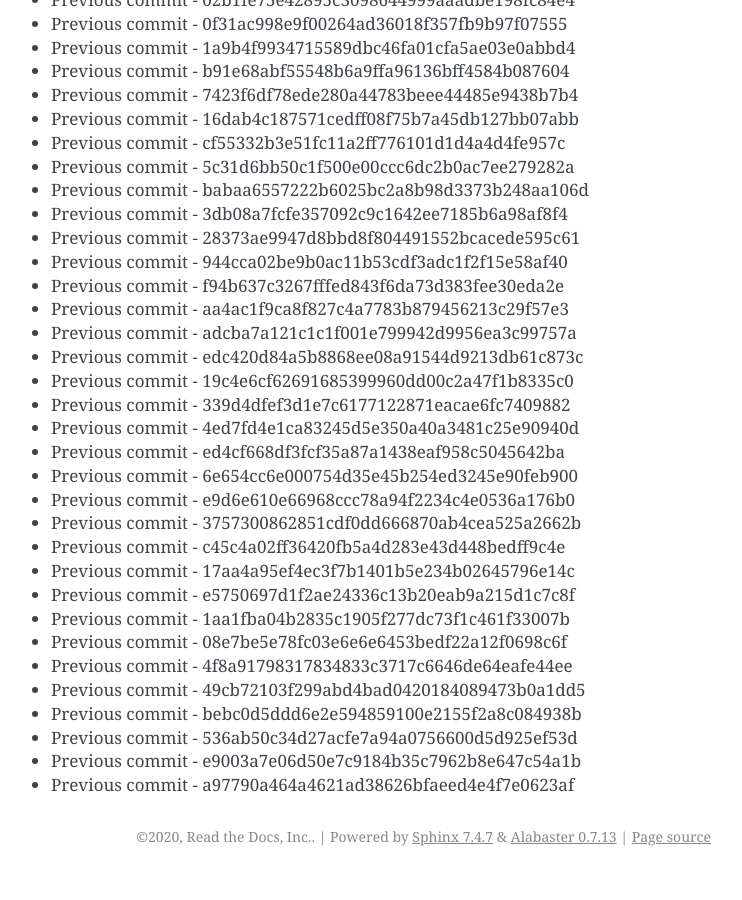
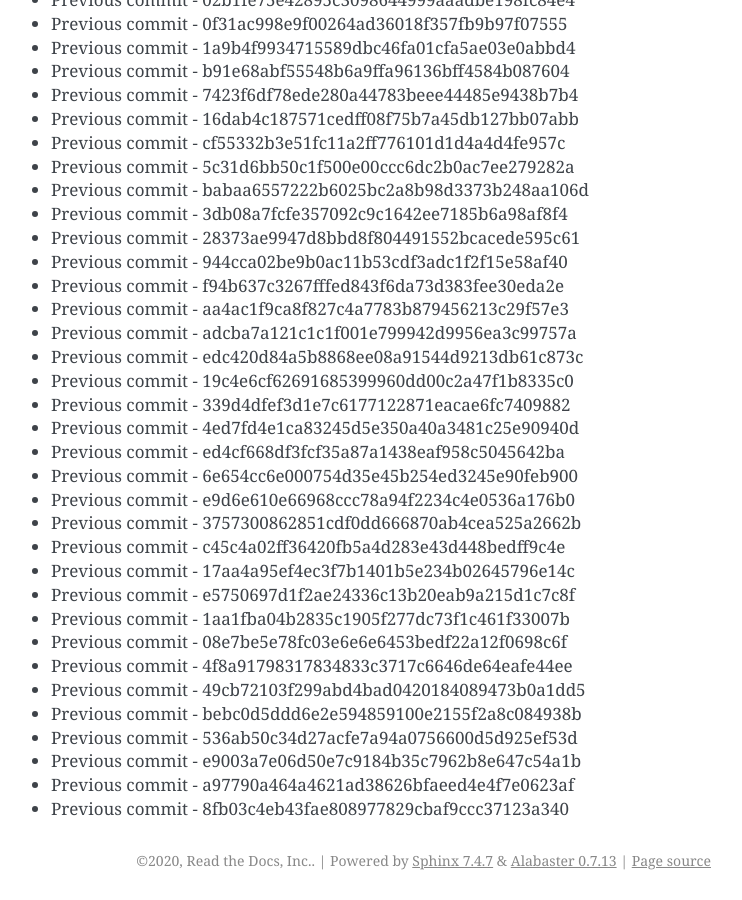
Before and after one commit to readthedocs/rtd-git-stresstest, a Sphinx documentation site: the page built from docs/updates.rst, in a window 1280 px wide and 900 px high, scrolled down 93392 px. Shown: the whole window, without its empty margins (399-1141 px from the left). Built offline with Sphinx 7.4.7, drawn with Linux system fonts in a browser that asks for light colours; before the commit the page ends 94268 px from its top, so only the background shows below that.

Commit message:
Generating commit from previous: 8fb03c4eb43fae808977829cbaf9ccc37123a340

```diff
--- a/docs/updates.rst
+++ b/docs/updates.rst
@@ -3956,3 +3956,4 @@ It can be tested for any performance characteristics.
 * Previous commit - 536ab50c34d27acfe7a94a0756600d5d925ef53d
 * Previous commit - e9003a7e06d50e7c9184b35c7962b8e647c54a1b
 * Previous commit - a97790a464a4621ad38626bfaeed4e4f7e0623af
+* Previous commit - 8fb03c4eb43fae808977829cbaf9ccc37123a340
```
